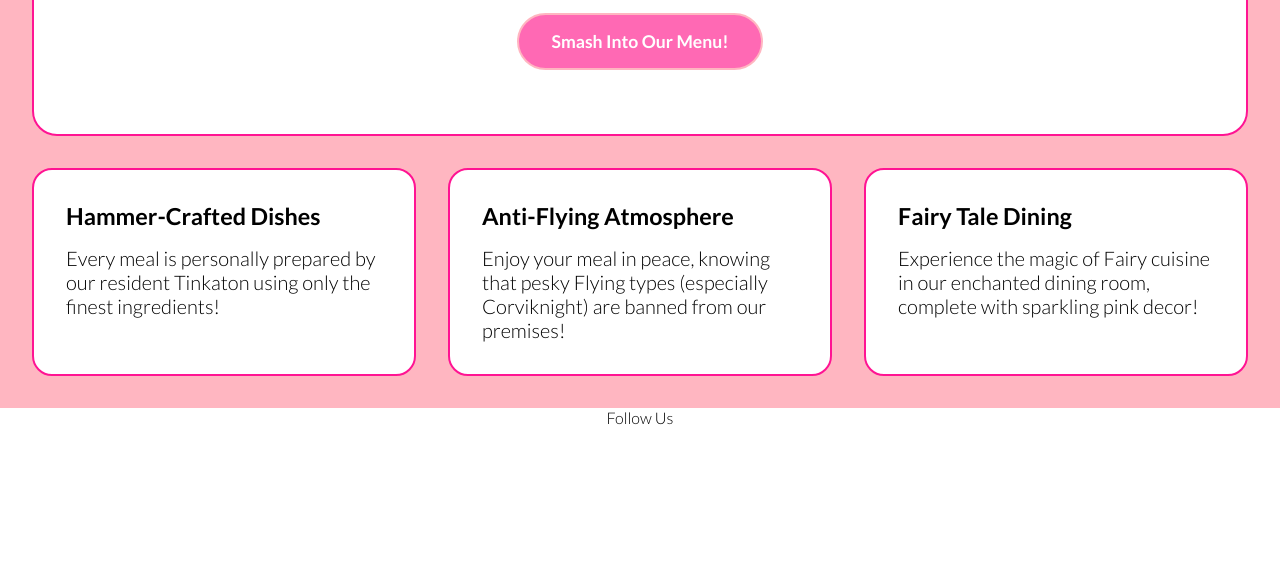
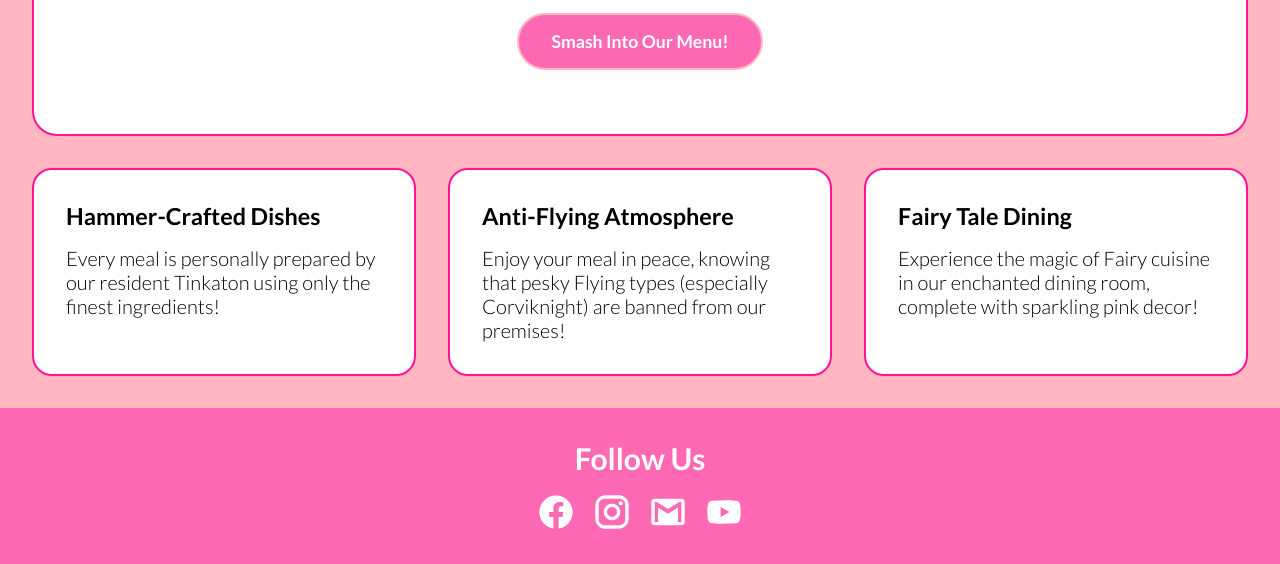
Before and after one commit to santi-raigoza/Restaurant-Page, a website built with webpack: page src/index.html in a window 1280 px wide. Shown: the part 725-1289 px from the top of the page. Before the commit the page ends 1152 px from the top, so only its background shows below. Built offline with nearby package versions, Linux system fonts and the light colour scheme.

Commit message:
Complete footer layout
Completed footer layout. Added svg icons to allow for social
media implementation.

```diff
--- a/src/index.html
+++ b/src/index.html
@@ -10,7 +10,7 @@
         <header class="header">
             <div>
                 <img class="poke-cafe-logo" src="./assets/imgs/TinkatonsHammer.png" alt="Tinkaton's Hammer icon">
-                <h1>The&nbsp;Tinkaton Hammer</h1>
+                <h1>The&nbsp;Gigaton Hammer</h1>
             </div>
 
             <nav>
@@ -42,8 +42,36 @@
                 </div>
             </div>
         </div>
-        <footer>
-            <p>Follow Us</p>
+        <footer class="footer">
+            <div>
+                <p>Follow Us</p>
+                <div class="footer-icon-container">
+                    <svg class="footer-icon" xmlns="http://www.w3.org/2000/svg" viewBox="0 0 24 24">
+                        <title>facebook</title>
+                        <path
+                        d="M12 2.04C6.5 2.04 2 6.53 2 12.06C2 17.06 5.66 21.21 10.44 21.96V14.96H7.9V12.06H10.44V9.85C10.44 7.34 11.93 5.96 14.22 5.96C15.31 5.96 16.45 6.15 16.45 6.15V8.62H15.19C13.95 8.62 13.56 9.39 13.56 10.18V12.06H16.34L15.89 14.96H13.56V21.96A10 10 0 0 0 22 12.06C22 6.53 17.5 2.04 12 2.04Z"
+                        />
+                    </svg>
+                    <svg class="footer-icon" xmlns="http://www.w3.org/2000/svg" viewBox="0 0 24 24">
+                        <title>instagram</title>
+                        <path
+                        d="M7.8,2H16.2C19.4,2 22,4.6 22,7.8V16.2A5.8,5.8 0 0,1 16.2,22H7.8C4.6,22 2,19.4 2,16.2V7.8A5.8,5.8 0 0,1 7.8,2M7.6,4A3.6,3.6 0 0,0 4,7.6V16.4C4,18.39 5.61,20 7.6,20H16.4A3.6,3.6 0 0,0 20,16.4V7.6C20,5.61 18.39,4 16.4,4H7.6M17.25,5.5A1.25,1.25 0 0,1 18.5,6.75A1.25,1.25 0 0,1 17.25,8A1.25,1.25 0 0,1 16,6.75A1.25,1.25 0 0,1 17.25,5.5M12,7A5,5 0 0,1 17,12A5,5 0 0,1 12,17A5,5 0 0,1 7,12A5,5 0 0,1 12,7M12,9A3,3 0 0,0 9,12A3,3 0 0,0 12,15A3,3 0 0,0 15,12A3,3 0 0,0 12,9Z"
+                        />
+                    </svg>
+                    <svg class="footer-icon" xmlns="http://www.w3.org/2000/svg" viewBox="0 0 24 24">
+                        <title>gmail</title>
+                        <path
+                        d="M20,18H18V9.25L12,13L6,9.25V18H4V6H5.2L12,10.25L18.8,6H20M20,4H4C2.89,4 2,4.89 2,6V18A2,2 0 0,0 4,20H20A2,2 0 0,0 22,18V6C22,4.89 21.1,4 20,4Z"
+                        />
+                    </svg>
+                    <svg class="footer-icon" xmlns="http://www.w3.org/2000/svg" viewBox="0 0 24 24">
+                        <title>youtube</title>
+                        <path
+                        d="M10,15L15.19,12L10,9V15M21.56,7.17C21.69,7.64 21.78,8.27 21.84,9.07C21.91,9.87 21.94,10.56 21.94,11.16L22,12C22,14.19 21.84,15.8 21.56,16.83C21.31,17.73 20.73,18.31 19.83,18.56C19.36,18.69 18.5,18.78 17.18,18.84C15.88,18.91 14.69,18.94 13.59,18.94L12,19C7.81,19 5.2,18.84 4.17,18.56C3.27,18.31 2.69,17.73 2.44,16.83C2.31,16.36 2.22,15.73 2.16,14.93C2.09,14.13 2.06,13.44 2.06,12.84L2,12C2,9.81 2.16,8.2 2.44,7.17C2.69,6.27 3.27,5.69 4.17,5.44C4.64,5.31 5.5,5.22 6.82,5.16C8.12,5.09 9.31,5.06 10.41,5.06L12,5C16.19,5 18.8,5.16 19.83,5.44C20.73,5.69 21.31,6.27 21.56,7.17Z"
+                        />
+                    </svg>
+                </div>
+            </div>
         </footer>
     </div>
 </body>
--- a/src/styles/styles.css
+++ b/src/styles/styles.css
@@ -159,3 +159,31 @@ button {
 }
 
 /* Footer */
+.footer {
+    display: flex;
+    justify-content: center;
+    background-color: var(--hotPink);
+    width: 100%;
+    padding: 2rem 0;
+    font-size: 30px;
+    text-align: center;
+    color: white;
+    font-weight: bold;
+}
+
+.footer > div {
+    display: flex;
+    flex-direction: column;
+    gap: 1rem;
+}
+
+.footer-icon-container {
+    display: flex;
+    gap: 1rem;
+}
+
+.footer-icon {
+    height: 2.5rem;
+    width: 2.5rem;
+    fill: white;
+}
```
